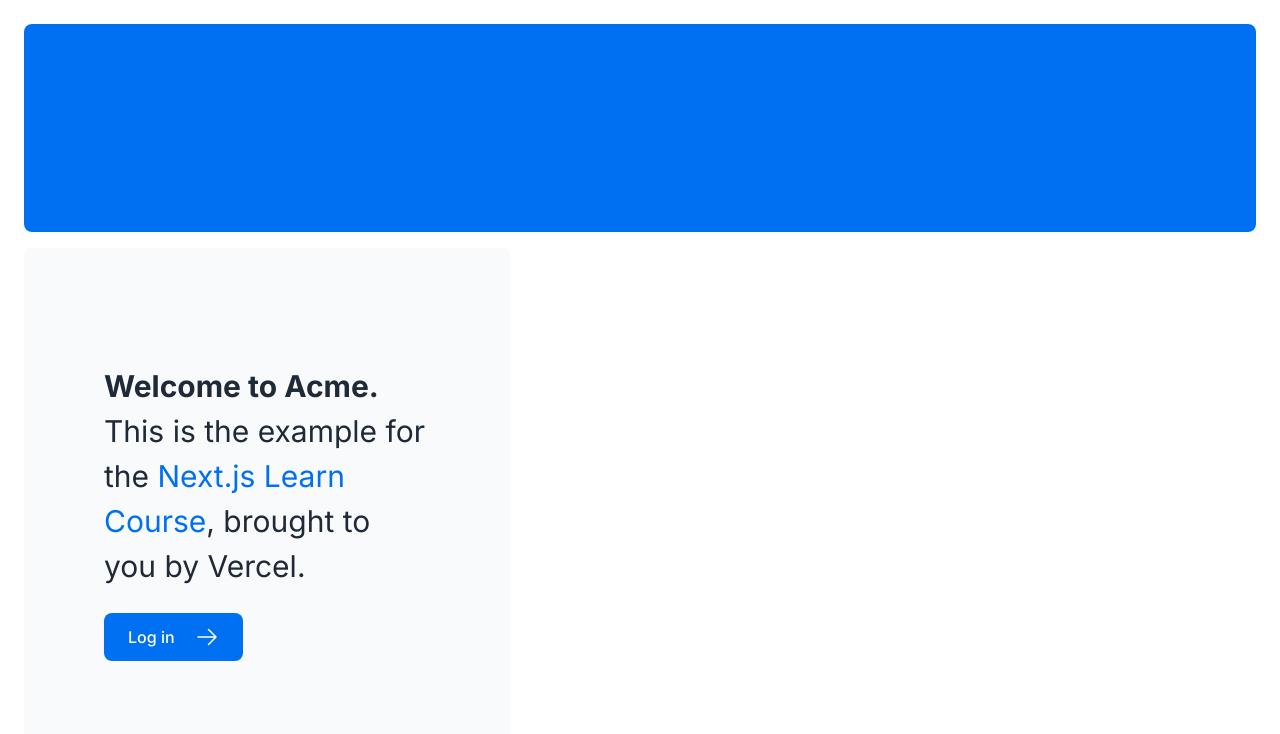
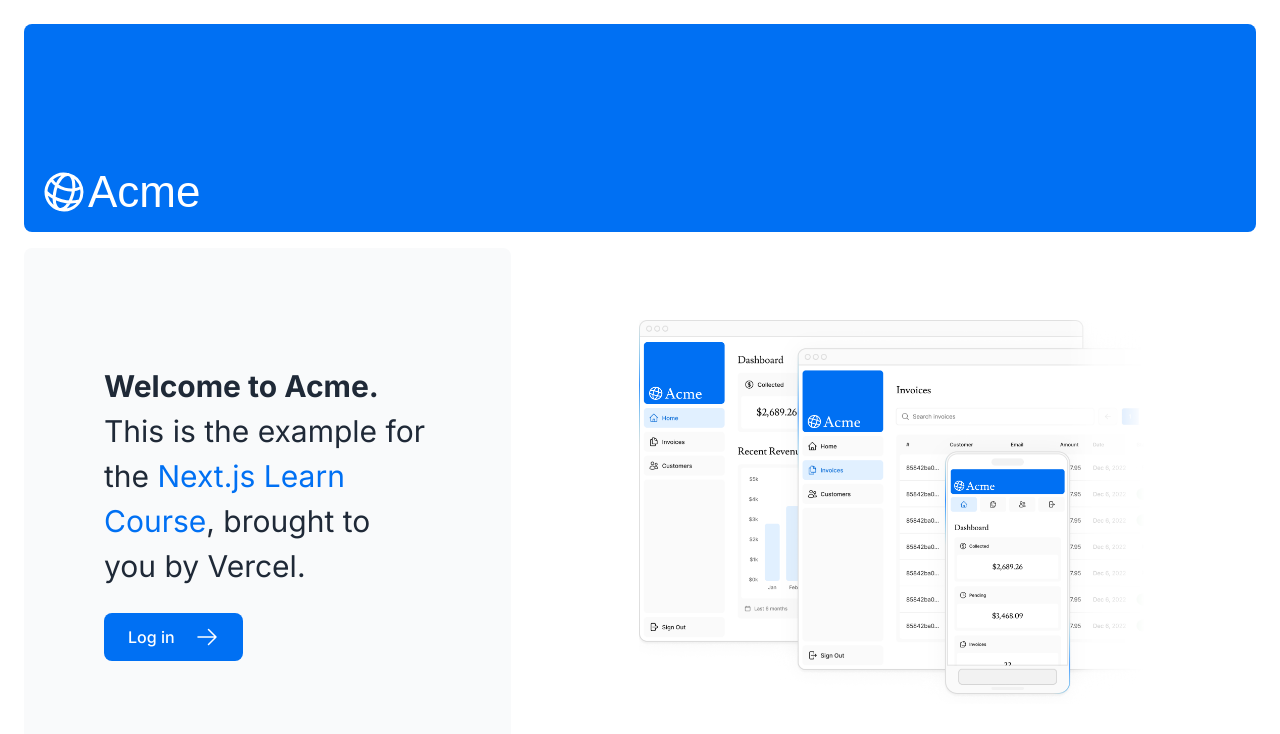
Before and after one commit to petrKavulok/next-dashboards, a Next.js app: page / in a window 1280 px wide. Shown: the top 734 px of the page. Built offline with nearby package versions, Linux system fonts and the light colour scheme; a web font is replaced by a local one.

Commit message:
🍱 assets update

```diff
--- a/app/page.tsx
+++ b/app/page.tsx
@@ -1,12 +1,13 @@
 import AcmeLogo from '@/app/ui/acme-logo';
 import { ArrowRightIcon } from '@heroicons/react/24/outline';
 import Link from 'next/link';
+import Image from 'next/image';
 
 export default function Page() {
   return (
     <main className="flex min-h-screen flex-col p-6">
       <div className="flex h-20 shrink-0 items-end rounded-lg bg-blue-500 p-4 md:h-52">
-        {/* <AcmeLogo /> */}
+        <AcmeLogo />
       </div>
       <div className="mt-4 flex grow flex-col gap-4 md:flex-row">
         <div className="flex flex-col justify-center gap-6 rounded-lg bg-gray-50 px-6 py-10 md:w-2/5 md:px-20">
@@ -26,6 +27,20 @@
         </div>
         <div className="flex items-center justify-center p-6 md:w-3/5 md:px-28 md:py-12">
           {/* Add Hero git  Here */}
+          <Image
+            src="/hero-desktop.png"
+            width={1000}
+            height={760}
+            className="hidden md:block"
+            alt="Screenshots of the dashboard project showing desktop version"
+          />
+          <Image
+            src="/hero-desktop.png"
+            width={560}
+            height={620}
+            className="block md:hidden"
+            alt="Screenshots of the dashboard project showing mobile version"
+          />
         </div>
       </div>
     </main>
```
